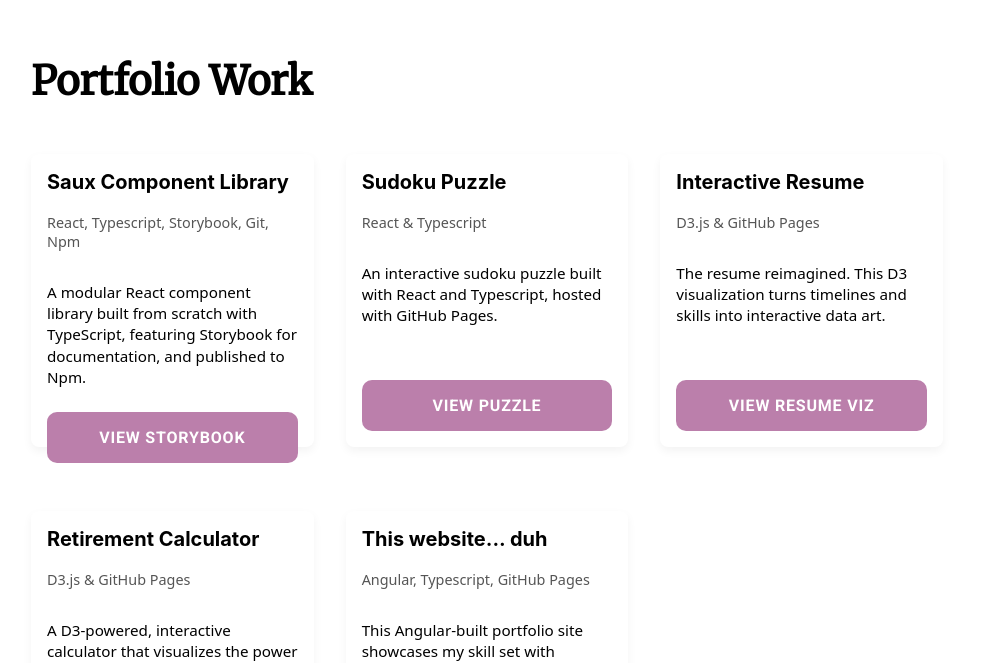
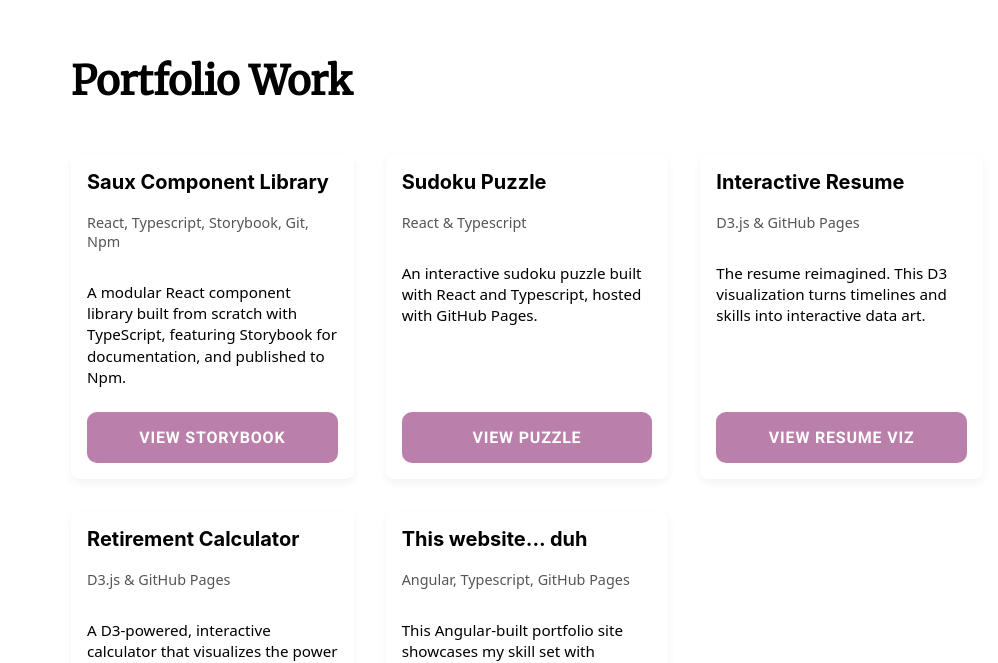
Before and after one commit to amandarae220/amanda-repository, an Angular app: page / in a window 1280 px wide. Shown: the part 854-1517 px from the top of the page, without its empty margins (113-1111 px from the left). Built offline with nearby package versions, Linux system fonts and the light colour scheme.

Commit message:
making visual updates for left and right margins to main component, fixing buttons that overlap their containers, tidying up post-deployment

```diff
--- a/src/app/sections/work/work.component.scss
+++ b/src/app/sections/work/work.component.scss
@@ -68,7 +68,7 @@
       display: flex;
       flex-direction: column;
       justify-content: space-between;
-      height: 90%;
+      height: 100%;
 
       h3 {
         font-size: 1.25rem;
--- a/src/styles.scss
+++ b/src/styles.scss
@@ -4,6 +4,11 @@ html, body {
   margin: 0;
   overflow-x: hidden;
   overscroll-behavior-x: none;
+}
+
+main {
+  margin-left: auto;
+  margin-right: auto;
 }
 
 *, *::before, *::after { box-sizing: border-box; }
```
